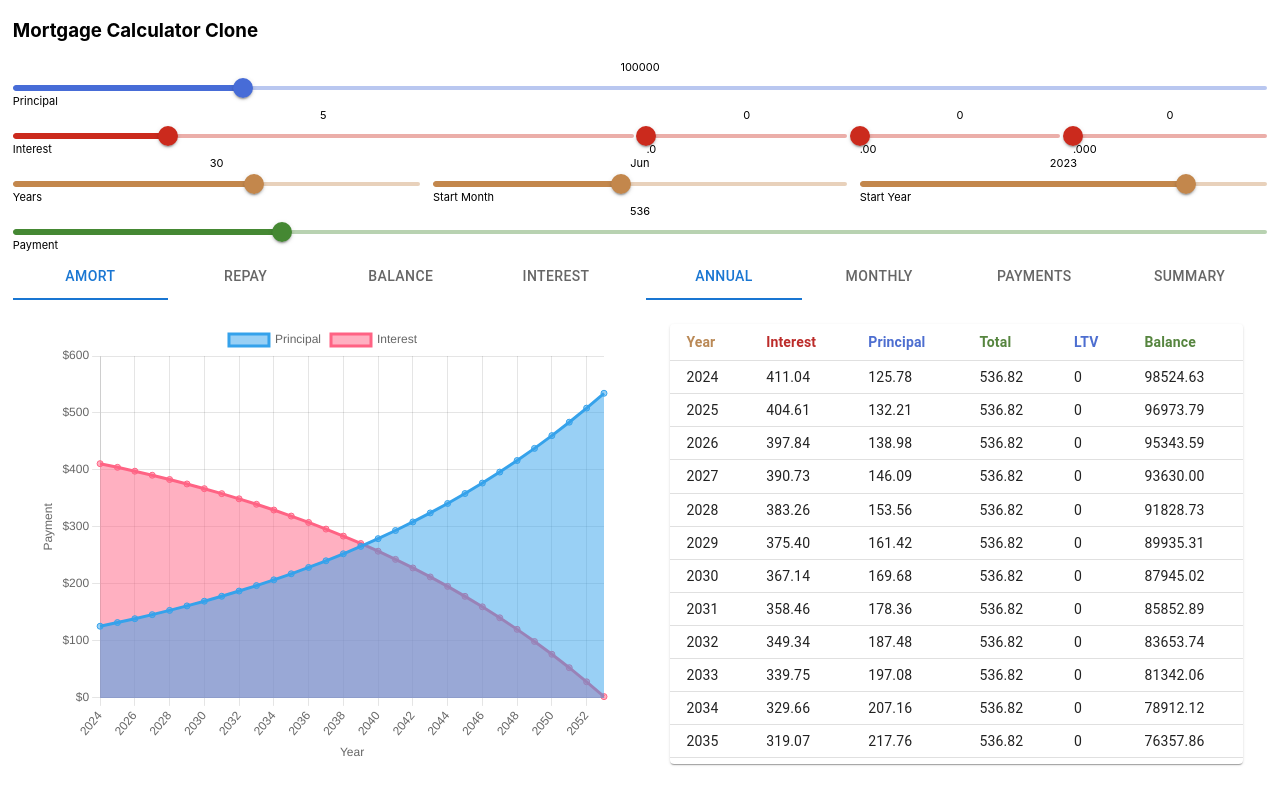
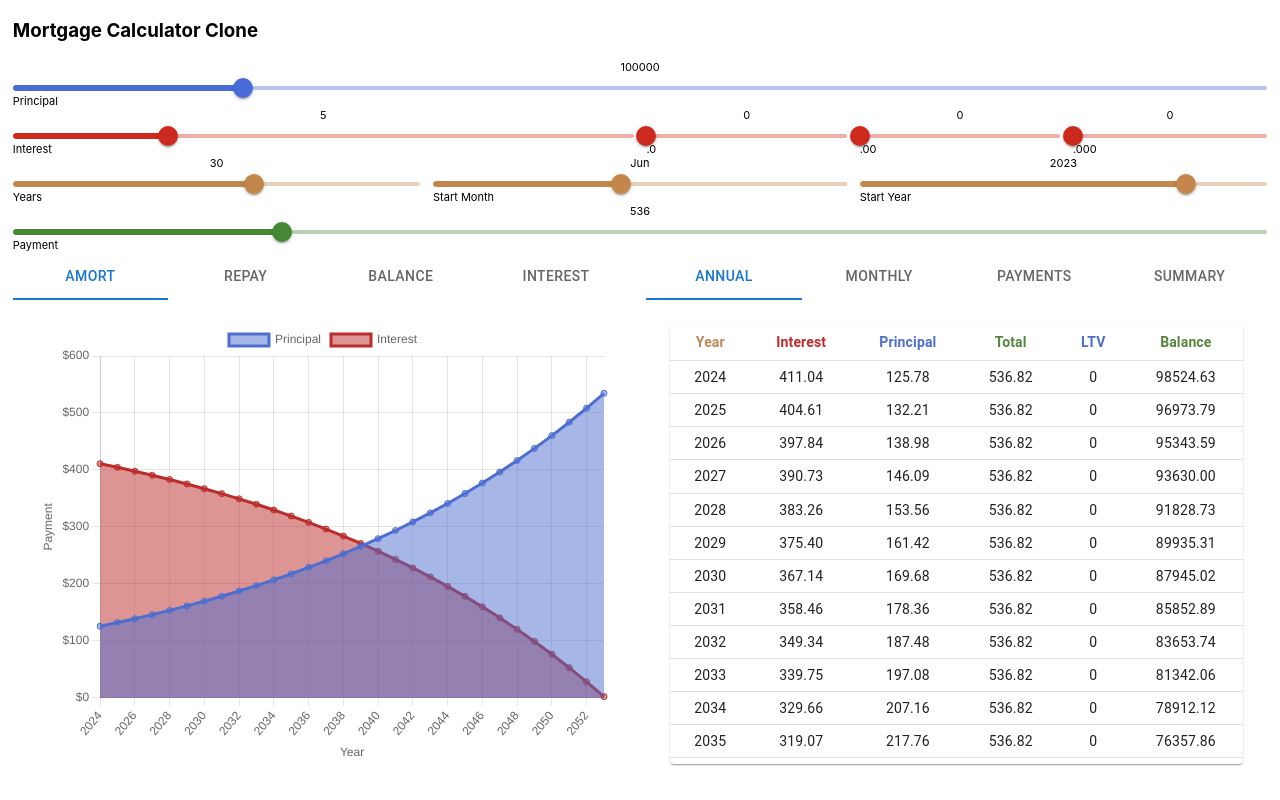
Before and after one commit to jhoots40/mortgage_app, a React (Create React App) app: page / in a window 1280 px wide. Built offline with nearby package versions, Linux system fonts and the light colour scheme.

Commit message:
may mess things up here

```diff
--- a/src/components/AmortChart.js
+++ b/src/components/AmortChart.js
@@ -31,15 +31,15 @@ function AmortChart({ mortgage }) {
         fill: true,
         label: "Principal",
         data: mortgage.map((i) => i.prin_payment),
-        borderColor: "rgb(53, 162, 235)",
-        backgroundColor: "rgba(53, 162, 235, 0.5)",
+        borderColor: "rgba(77, 110, 208, 1)",
+        backgroundColor: "rgba(77, 110, 208, 0.5)",
       },
       {
         fill: true,
         label: "Interest",
         data: mortgage.map((i) => i.int_payment),
-        borderColor: "rgba(255, 99, 132, 1)",
-        backgroundColor: "rgba(255, 99, 132, 0.5)",
+        borderColor: "rgba(188, 44, 42, 1)",
+        backgroundColor: "rgba(188, 44, 42, 0.5)",
       },
     ],
   };
--- a/src/components/AnnualTable.js
+++ b/src/components/AnnualTable.js
@@ -64,7 +64,7 @@ function AnnualTable({ mortgage }) {
               {columns.map((column) => (
                 <TableCell
                   key={column.id}
-                  align={column.align}
+                  align="center"
                   style={{
                     minWidth: column.minWidth,
                     color: column.color,
@@ -84,14 +84,18 @@ function AnnualTable({ mortgage }) {
                   "&:last-child td, &:last-child th": { border: 0 },
                 }}
               >
-                <TableCell>{val.id}</TableCell>
-                <TableCell>{val.int_payment.toFixed(2)}</TableCell>
-                <TableCell>{val.prin_payment.toFixed(2)}</TableCell>
-                <TableCell>
+                <TableCell align="center">{val.id}</TableCell>
+                <TableCell align="center">
+                  {val.int_payment.toFixed(2)}
+                </TableCell>
+                <TableCell align="center">
+                  {val.prin_payment.toFixed(2)}
+                </TableCell>
+                <TableCell align="center">
                   {(val.int_payment + val.prin_payment).toFixed(2)}
                 </TableCell>
-                <TableCell>{0}</TableCell>
-                <TableCell>{val.remaining.toFixed(2)}</TableCell>
+                <TableCell align="center">{0}</TableCell>
+                <TableCell align="center">{val.remaining.toFixed(2)}</TableCell>
               </TableRow>
             ))}
           </TableBody>
--- a/src/components/BalanceChart.js
+++ b/src/components/BalanceChart.js
@@ -31,8 +31,8 @@ function BalanceChart({ mortgage }) {
         fill: true,
         label: "Remaining Principal",
         data: mortgage.map((i) => i.remaining),
-        borderColor: "rgb(53, 162, 235)",
-        backgroundColor: "rgba(53, 162, 235, 0.5)",
+        borderColor: "rgba(77, 110, 208, 1)",
+        backgroundColor: "rgba(77, 110, 208, 0.5)",
       },
     ],
   };
--- a/src/components/InterestChart.js
+++ b/src/components/InterestChart.js
@@ -27,10 +27,10 @@ function InterestChart({ interest, years }) {
     labels: years,
     datasets: [
       {
-        label: "Remaining Principal",
+        label: "Interest",
         data: years.map(() => interest),
-        borderColor: "rgba(255, 99, 132, 1)",
-        backgroundColor: "rgba(255, 99, 132, 0.5)",
+        borderColor: "rgba(188, 44, 42, 1)",
+        backgroundColor: "rgba(188, 44, 42, 0.5)",
       },
     ],
   };
@@ -47,7 +47,7 @@ function InterestChart({ interest, years }) {
       y: {
         title: {
           display: true,
-          text: "Payment",
+          text: "Rate %",
         },
         min: 0,
       },
--- a/src/components/PieChart.js
+++ b/src/components/PieChart.js
@@ -11,8 +11,8 @@ function PieChart({ interestPaid, principalPaid }) {
       {
         label: "Percentage Paid",
         data: [interestPaid, principalPaid],
-        backgroundColor: ["rgba(255, 99, 132, 0.2)", "rgba(54, 162, 235, 0.2)"],
-        borderColor: ["rgba(255, 99, 132, 1)", "rgba(54, 162, 235, 1)"],
+        backgroundColor: ["rgba(188, 44, 42, 0.4)", "rgba(77, 110, 208, 0.4)"],
+        borderColor: ["rgba(188, 44, 42, 1)", "rgba(77, 110, 208, 1)"],
         borderWidth: 1,
       },
     ],
```
